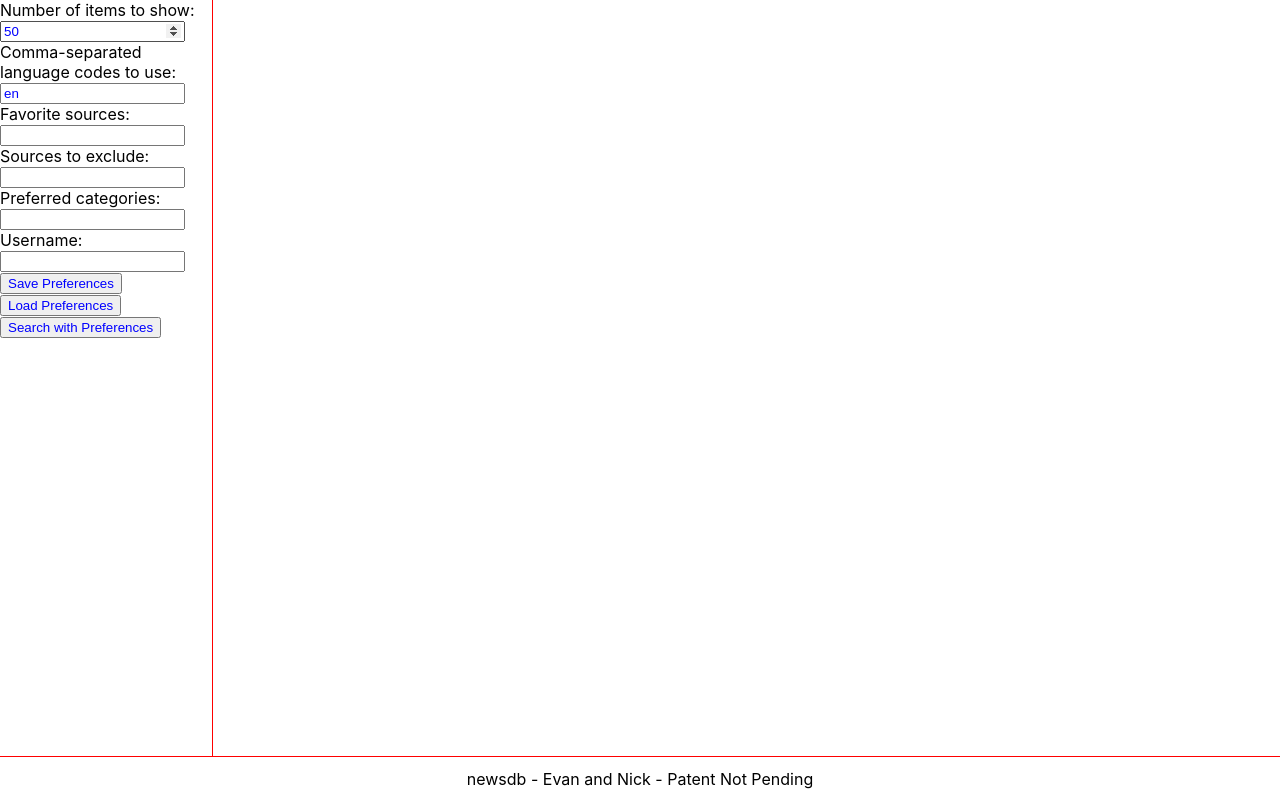
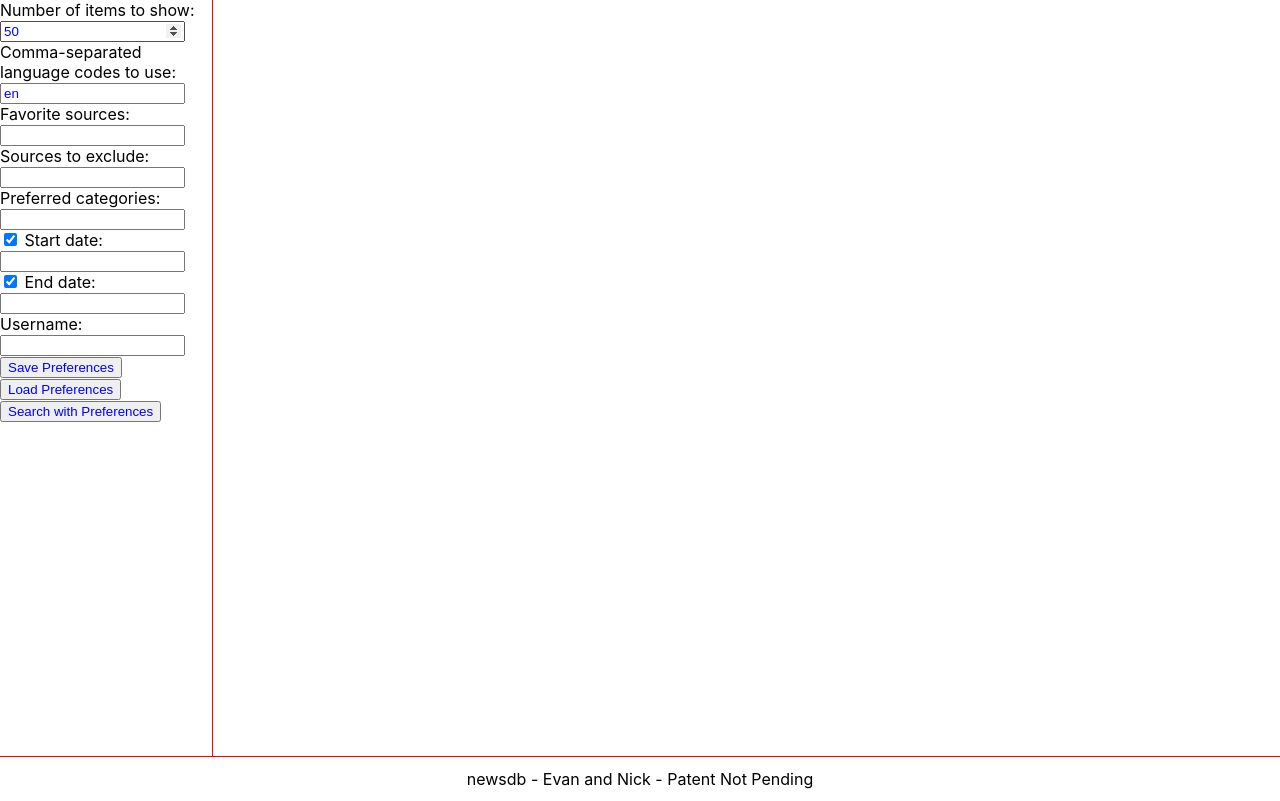
Before and after one commit to evanbubniak/ECE464-Final-Project, a React (Create React App) app in the folder frontend/: page / in a window 1280 px wide. Built offline with nearby package versions, Linux system fonts and the light colour scheme; no server answers.

Commit message:
attempt to add date filters

```diff
--- a/frontend/src/ui/components/NewsBox.js
+++ b/frontend/src/ui/components/NewsBox.js
@@ -15,7 +15,8 @@ export default function NewsBox(props) {
   return (
     <div className="InputTextBox">
       <div className="categoryText">
-        {props.item.sourceName}: {props.item.topic}; {props.item.language}
+        {props.item.sourceName}: {props.item.topic}; {props.item.language} <br/>
+        {new Date(props.item.publishDate['$date']).toLocaleString()}
       </div>
       <div>
         <a href={props.item.url}>{props.item.title}</a>
--- a/frontend/src/ui/ui.js
+++ b/frontend/src/ui/ui.js
@@ -6,7 +6,6 @@ const DEFAULT_ITEMS_TO_SHOW = 50;
 
 const DEFAULT_PREFS = {
   languages: DEFAULT_LANGUAGES,
-  numItems: DEFAULT_ITEMS_TO_SHOW,
   favoriteSources: [],
   excludedSources: [],
   favoriteCategories: []
@@ -17,6 +16,28 @@ function UI() {
   const [items, setItems] = useState([]);
   const [preferences, setPreferences] = useState(DEFAULT_PREFS)
   const [username, setUsername] = useState("");
+  const [dateFilters, setDateFilters] = useState({
+    useStartDate: true,
+    startDate: '',
+    useEndDate: true,
+    endDate: ''
+  })
+  const [numItems, setNumItems] = useState(DEFAULT_ITEMS_TO_SHOW);
+
+  const updateDateFilters = (event) => {
+    event.preventDefault();
+    let filter = event.target.name;
+    let newValue = event.target.type === 'checkbox' ? !(dateFilters[filter]) : event.target.value;
+    let newDateFilters = Object.assign({}, dateFilters);
+    newDateFilters[filter] = newValue;
+    setPreferences(newDateFilters);
+  }
+
+  const startDateCheckBox = ( <input type='checkbox' name='useStartDate' checked={dateFilters.useStartDate} onChange={updateDateFilters}/> );
+  const endDateCheckBox = ( <input type='checkbox' name='useEndDate' checked={dateFilters.useEndDate} onChange={updateDateFilters}/> );
+  const startDateInput = (<input type="text"  name='startDate' value={dateFilters.startDate} onChange={updateDateFilters} disabled={!dateFilters.useStartDate}/>)
+  const endDateInput = (<input type="text"  name='endDate' value={dateFilters.endDate} onChange={updateDateFilters} disabled={!dateFilters.useEndDate}/>)
+
 
   const voteOnPost = (post_id, vote_type) => {
     const requestOptions = {
@@ -41,9 +62,7 @@ function UI() {
   }
 
   const handleNumItems = (event) => {
-    let newPreferences = Object.assign({}, preferences);
-    newPreferences.numItems = event.target.value;
-    setPreferences(newPreferences);
+    setNumItems(event.target.value);
   }
 
   const handleLanguages = (event) => {
@@ -100,7 +119,7 @@ function UI() {
             <label>
               <div>
                 Number of items to show:
-                <input type="number" value={preferences.numItems} onChange={handleNumItems} />
+                <input type="number" value={numItems} onChange={handleNumItems} />
               </div>
               <div>
                 Comma-separated language codes to use:
@@ -117,6 +136,12 @@ function UI() {
               <div>
                 Preferred categories:
                 <input type="text" value={preferences.favoriteCategories} onChange={handlePrefCategories} />
+              </div>
+              <div>
+                {startDateCheckBox} Start date: {startDateInput}
+                <br />
+                {endDateCheckBox} End date: {endDateInput}
+
               </div>
               <div>
                 Username:
```
